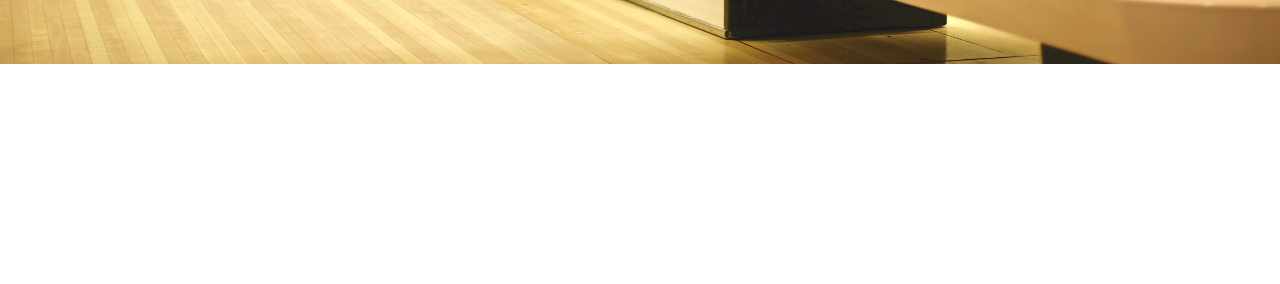
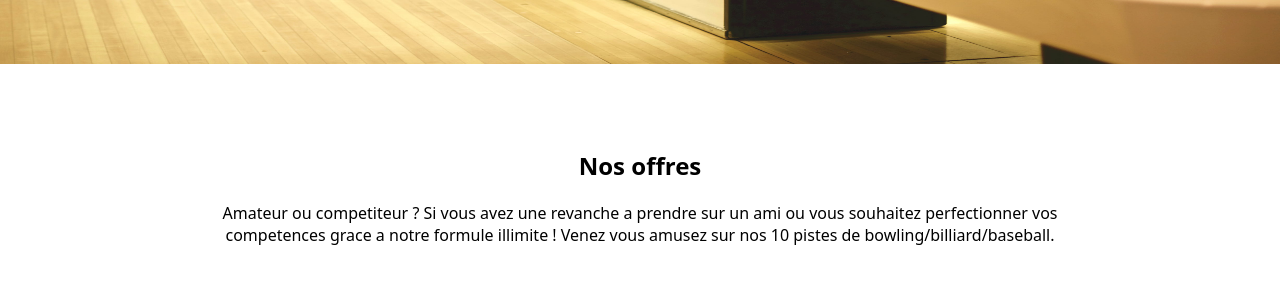
Before and after one commit to RyanDaltrey/exo_bforeach, a plain HTML site: page index.html in a window 1280 px wide. Shown: the part 388-672 px from the top of the page. Drawn offline with Linux system fonts and the light colour scheme.

Commit message:
text d'ouverture nos offres

```diff
--- a/index.css
+++ b/index.css
@@ -68,3 +68,14 @@ img {
 #text_cadre {
     font-size: 20px;
 }
+
+main {
+    max-width: 70%;
+    margin: auto;
+    text-align: center;
+    padding-top: 80px;
+}
+
+#titre_main {
+    padding-bottom: 20px;
+}
--- a/index.html
+++ b/index.html
@@ -37,5 +37,17 @@
                 </div>
                 </div>
             </div>
+
+         <main>
+            <div id="main_contenu">
+                <div id="titre_main">
+                    <h2>Nos offres</h2>
+                </div>
+                <div id="text_main">
+                    <p>Amateur ou competiteur ? Si vous avez une revanche a prendre sur un ami ou vous souhaitez perfectionner vos competences grace a notre formule illimite ! Venez vous amusez sur nos 10 pistes de bowling/billiard/baseball.</p>
+                </div>
+
+            </div>
+        </main>
     </body>
 </html>
```
